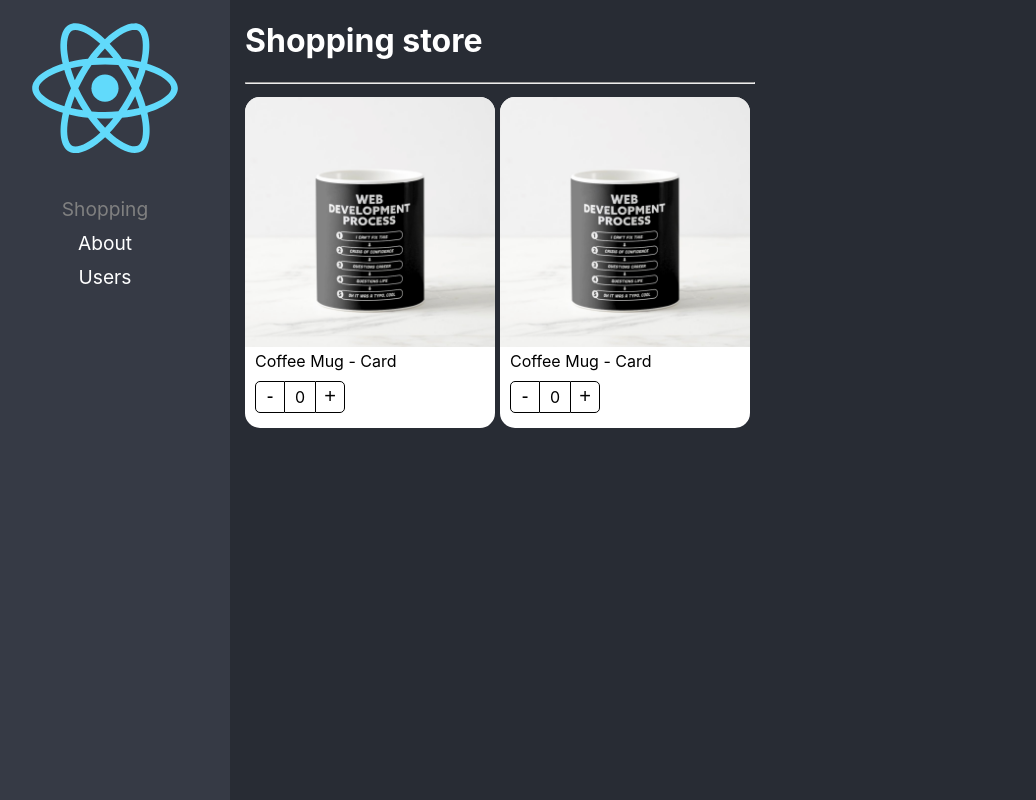
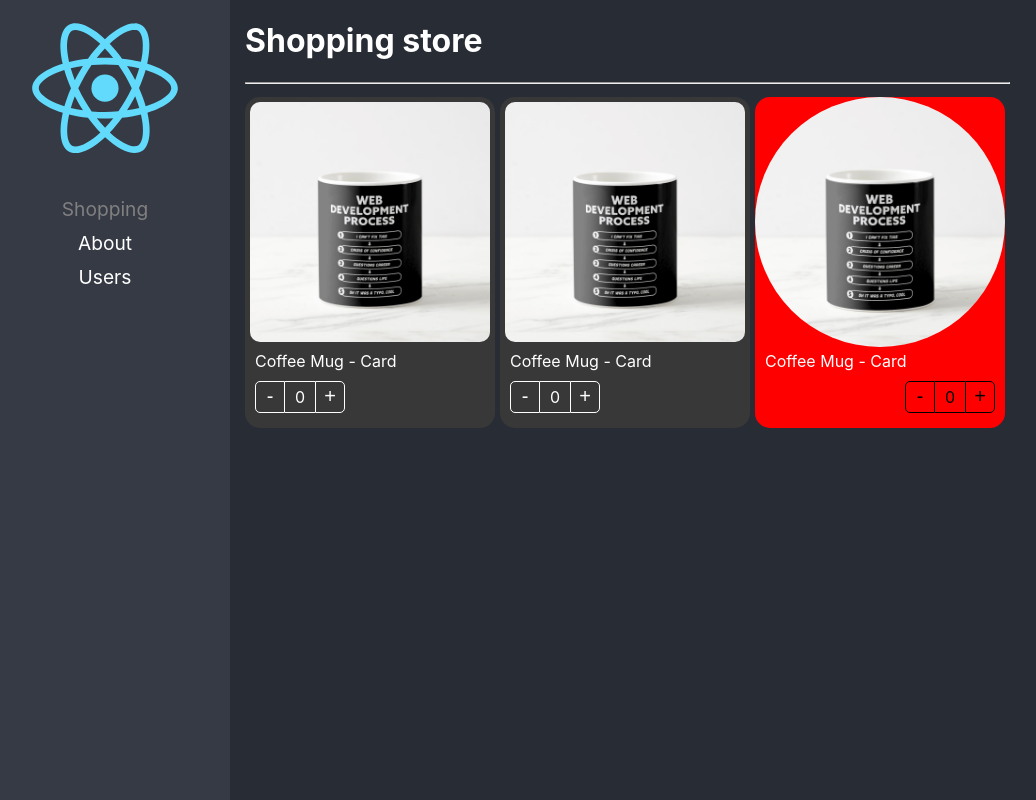
Before and after one commit to abel1711/react-adv, a React (Create React App) app: page /shopping in a window 1280 px wide. Shown: the whole page, without its empty margins (20-1056 px from the left). Built offline with nearby package versions, Linux system fonts and the light colour scheme.

Commit message:
component extends style ready

```diff
--- a/src/02-components-patterns/components/ProductButtons.tsx
+++ b/src/02-components-patterns/components/ProductButtons.tsx
@@ -1,15 +1,23 @@
-import { useContext } from "react";
+import { CSSProperties, useContext } from "react";
 import { productContext } from "./ProductCard";
 
 import styles from '../styles/styles.module.css';
 
-export const ProductButtons = ()=> {
+export interface PropsButtons {
+    className?: string;
+    style?: CSSProperties;
+}
+
+export const ProductButtons = ({ className, style}: PropsButtons)=> {
 
     const { counter, increaseBy } = useContext(productContext);
 
     return (
 
-        <div className={ styles.buttonsContainer }>
+        <div
+            className={ `${ styles.buttonsContainer } ${ className }` }
+            style={ style }
+        >
 
             <button
                 className={ styles.buttonMinus }
--- a/src/02-components-patterns/components/ProductCard.tsx
+++ b/src/02-components-patterns/components/ProductCard.tsx
@@ -1,13 +1,20 @@
-import { createContext } from 'react';
+import { createContext, CSSProperties, ReactElement } from 'react';
 import { useProduct } from '../hooks/useProduct';
-import { ProductCardProps, ProductContextProps } from '../interfaces/interfaces';
+import { Product, ProductContextProps } from '../interfaces/interfaces';
 
 import styles from '../styles/styles.module.css';
 
 export const productContext = createContext({} as ProductContextProps);
 const { Provider } = productContext;
 
-export const ProductCard = ({ children, product }:ProductCardProps) => {
+export interface ProductCardProps {
+    children?: ReactElement | ReactElement[];
+    product: Product;
+    className?: string;
+    style?: CSSProperties;
+};
+
+export const ProductCard = ({ children, product, className, style }:ProductCardProps) => {
 
     const { counter, increaseBy } = useProduct();
 
@@ -17,16 +24,11 @@
             increaseBy,
             product
         }}>
-            <div className={ styles.productCard }>
-
+            <div
+                className={ `${ styles.productCard } ${ className }` }
+                style= { style }
+            >
                 { children }
-
-                {/* <ProductImage img={ product.img }/>
-
-                <ProductTitle title={ product.title } />
-
-                <ProductButtons counter={ counter } increaseBy={ increaseBy } /> */}
-
             </div>
         </Provider>
     )
--- a/src/02-components-patterns/components/ProductImage.tsx
+++ b/src/02-components-patterns/components/ProductImage.tsx
@@ -1,15 +1,26 @@
-import { useContext } from "react";
+import { CSSProperties, useContext } from "react";
 import { productContext } from "./ProductCard";
 
 import noImage from '../assets/no-image.jpg';
 
 import styles from '../styles/styles.module.css';
 
-export const ProductImage = ( {img}:{img?: string} )=>{
+export interface PropsImage {
+    className?: string;
+    img?: string;
+    style?: CSSProperties;
+}
+
+export const ProductImage = ( {img, className, style }: PropsImage )=>{
 
     const { product } = useContext(productContext);
 
     return(
-        <img className={ styles.productImg } src={ (img) ? img : (product.img)? product.img : noImage } alt="Product img" />
+        <img
+            className={ `${ styles.productImg } ${ className }` }
+            src={ (img) ? img : (product.img)? product.img : noImage }
+            alt="Product img"
+            style={ style }
+        />
     )
 };
--- a/src/02-components-patterns/components/ProductTitle.tsx
+++ b/src/02-components-patterns/components/ProductTitle.tsx
@@ -1,13 +1,24 @@
-import { useContext } from "react";
+import { CSSProperties, useContext } from "react";
 import { productContext } from './ProductCard';
 
 import styles from '../styles/styles.module.css';
 
-export const ProductTitle = ({title}:{title?: string})=>{
+export interface PropsTitle{
+    className?: string;
+    title?: string;
+    style?: CSSProperties;
+}
+
+export const ProductTitle = ({ title, className, style }: PropsTitle )=>{
 
     const { product } = useContext( productContext );
 
     return (
-        <span className={ styles.productDescription }>{ (title)? title : product.title }</span>
+        <span
+            className={ `${ styles.productDescription } ${ className }` }
+            style={ style }
+        >
+            { (title)? title : product.title }
+        </span>
     )
 };
--- a/src/02-components-patterns/pages/ShoppingPage.tsx
+++ b/src/02-components-patterns/pages/ShoppingPage.tsx
@@ -1,9 +1,11 @@
-import { ProductCard, ProductButtons, ProductImage, ProductTitle} from '../components'
+import { ProductCard, ProductButtons, ProductImage, ProductTitle} from '../components';
+
+import '../styles/custom-styles.css';
 
 const product = {
     id: '1',
-    title: 'Coffee Mug - Card',
-    img:'./coffee-mug.png'
+    img:'./coffee-mug.png',
+    title: 'Coffee Mug - Card'
 };
 
 
@@ -17,16 +19,45 @@
                 flexDirection: 'row',
                 flexWrap: 'wrap'
             }}>
-                <ProductCard product={ product } >
-                    <ProductCard.Image />
-                    <ProductCard.Title />
-                    <ProductCard.Buttons />
+                <ProductCard
+                    className='bg-dark text-white'
+                    product={ product }
+                >
+                    <ProductCard.Image className='image-border'/>
+                    <ProductCard.Title className='text-white'/>
+                    <ProductCard.Buttons className='custom-buttons'/>
                 </ProductCard>
 
-                <ProductCard product={ product } >
-                    <ProductImage />
-                    <ProductTitle />
-                    <ProductButtons />
+                <ProductCard
+                    className='bg-dark text-white'
+                    product={ product }
+                >
+                    <ProductImage className='image-border'/>
+                    <ProductTitle className='text-white'/>
+                    <ProductButtons className='custom-buttons'/>
+                </ProductCard>
+
+                <ProductCard
+                    product={ product }
+                    style={{
+                        backgroundColor: 'red'
+                    }}
+                >
+                    <ProductImage
+                        style={{
+                            borderRadius: '50%'
+                        }} />
+                    <ProductTitle
+                        style={{
+                            color: 'white'
+                        }}
+                    />
+                    <ProductButtons
+                        style={{
+                            display: 'flex',
+                            justifyContent: 'end'
+                        }}
+                    />
                 </ProductCard>
 
             </div>
--- /dev/null
+++ b/src/02-components-patterns/styles/custom-styles.css
@@ -0,0 +1,18 @@
+.bg-dark{
+    background-color: rgb(56, 56, 56);
+}
+
+.image-border{
+    border-radius: 15px;
+    padding: 5px;
+    width: calc( 100% - 10px);
+}
+
+.text-white{
+    color: white;
+}
+
+.custom-buttons button, .custom-buttons div{
+    color: white;
+    border-color: white;
+}
```
Also changed, not shown: src/02-components-patterns/interfaces/interfaces.ts (+10 -9 lines). Lines whose indentation alone changed are shown as unchanged.
